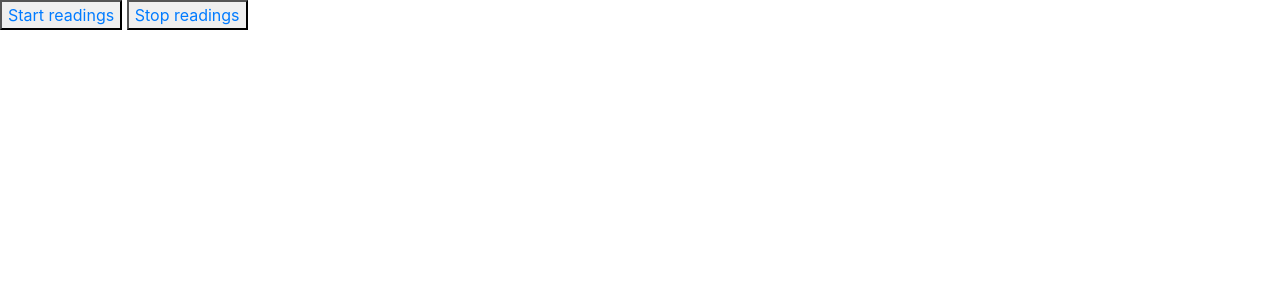
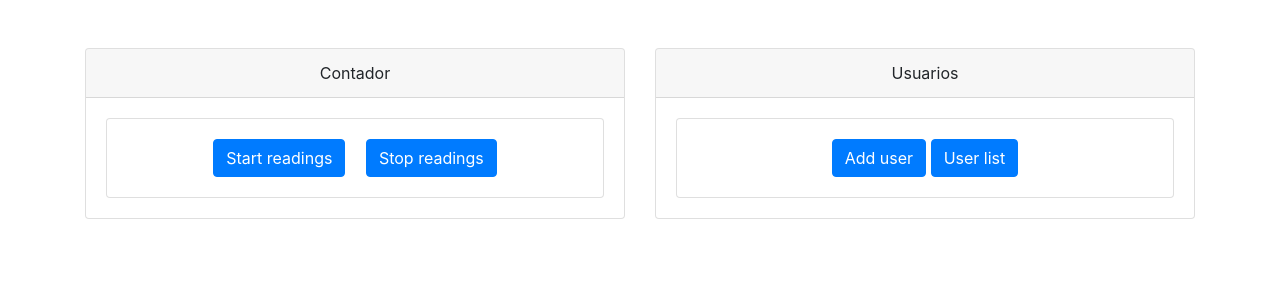
Before and after one commit to fullonic/contador, a Flask app: page / in a window 1280 px wide. Shown: the top 300 px of the page. Run offline with Flask 2, Linux system fonts and the light colour scheme; parts of the project's set-up code (start-up, migrations or seed data) failed here and were passed over; some libraries are stand-ins or nearby versions.

Commit message:
Add basic templates

```diff
--- /dev/null
+++ b/ui/templates/_users.html
@@ -0,0 +1 @@
+{% extends "base.html" %}
--- a/ui/templates/base.html
+++ b/ui/templates/base.html
@@ -10,7 +10,7 @@
 </head>
 
 <body>
-    {% block controller %}
+    {% block body %}
 
     {% endblock %}
 
--- a/ui/templates/home.html
+++ b/ui/templates/home.html
@@ -1,7 +1,43 @@
 {% extends "base.html" %}
 
 
-{% block controller %}
-<button> <a href="{{url_for('read')}}">Start readings</a></button>
-<button> <a href="{{url_for('stop_read')}}">Stop readings</a></button>
+{% block body %}
+<div class="container ml-auto mt-5">
+    <div class="row">
+        <div class="col-md-6">
+            <div class="card">
+                <div class="card-header text-center">
+                    Contador
+                </div>
+                <div class="card-body">
+                    <div class="card">
+                        <div class="card-body text-center">
+                            <a class="btn btn-primary mr-3" href="{{url_for('read')}}">Start readings</a>
+                            <a class="btn btn-primary" href="{{url_for('stop_read')}}">Stop readings</a>
+
+                        </div>
+                    </div>
+
+                </div>
+            </div>
+        </div>
+        <div class="col-md-6">
+            <div class="card">
+                <div class="card-header text-center">
+                    Usuarios
+                </div>
+                <div class="card-body">
+                    <div class="card">
+                        <div class="card-body text-center">
+                            <a class="btn btn-primary" href="{{url_for('add_user')}}">Add user</a>
+                            <a class="btn btn-primary" href="{{url_for('add_user')}}">User list</a>
+
+                        </div>
+                    </div>
+
+                </div>
+            </div>
+        </div>
+    </div>
+</div>
 {% endblock %}
--- /dev/null
+++ b/ui/templates/reads.html
@@ -0,0 +1 @@
+{% extends "base.html" %}
```
Also changed, not shown: ui/templates/add_user.html (added, +23 -0 lines).
